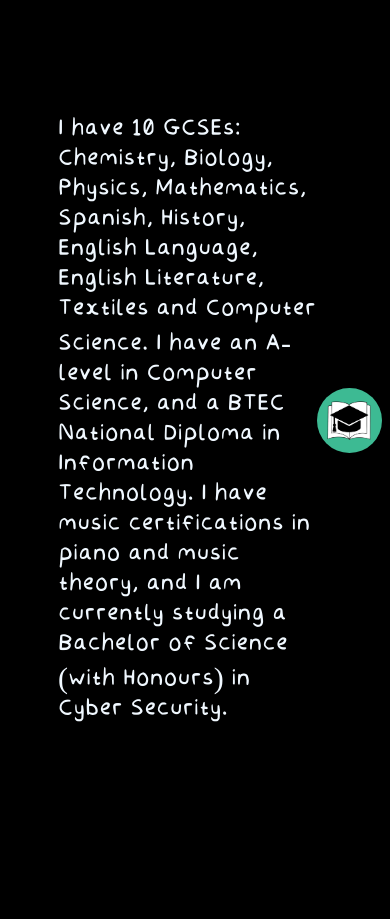
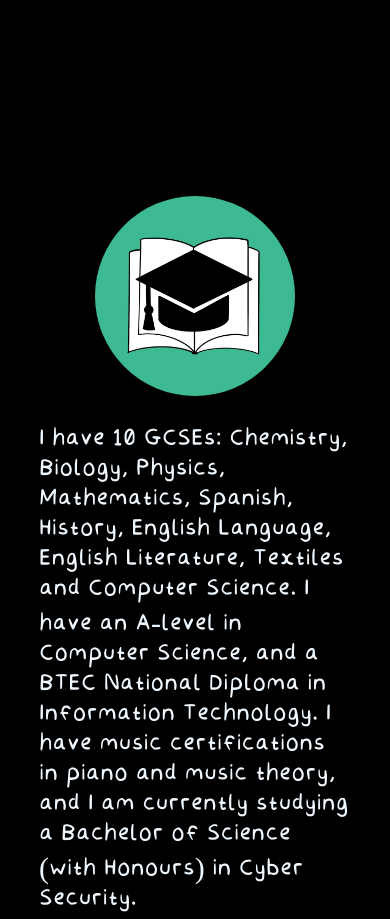
Before and after one commit to Mc-Colour/Level-4-Web-Dev-Assignment, a plain HTML site: page index.html in a window 390 px wide. Shown: the part 1705-2624 px from the top of the page. Drawn offline with nearby package versions, Linux system fonts and the light colour scheme.

Commit message:
made the about content mobile friendly (finished)

```diff
--- a/index.html
+++ b/index.html
@@ -44,12 +44,12 @@
                 contact with me or report bugs.</p>
         </div>
         <div id="education" class="mainBodySections">
-            <p class="paragraphs">I have 10 GCSEs: Chemistry, Biology, Physics, Mathematics, Spanish, History, English Language,
+            <p id="eduPara" class="paragraphs">I have 10 GCSEs: Chemistry, Biology, Physics, Mathematics, Spanish, History, English Language,
                 English Literature, Textiles and Computer Science. I have an A-level in Computer Science, and a BTEC National Diploma
                 in Information Technology. I have music certifications in piano and music theory, and I am currently studying a
                 Bachelor of Science (with Honours) in Cyber Security.
             </p>
-            <img class="logo" src="src/images/education.JPG" alt="Education logo - a mortarboard hat infront of an open book">
+            <img id="eduLogo" class="logo" src="src/images/education.JPG" alt="Education logo - a mortarboard hat infront of an open book">
         </div>
         <div id="skills" class="mainBodySections">
             <img class="logo" src="src/images/skills.PNG" alt="Skills logo - a wrench inside a cog">
--- a/styles/mobile.css
+++ b/styles/mobile.css
@@ -1,15 +1,26 @@
 @media only screen and (max-width: 1000px) {
     .mainBodySections {
         display: flex;
+        flex-direction: column;
         align-items: center;
         justify-content: space-evenly;
-        padding-left: 50px;
+        padding-left: 5vh;
         padding-bottom: 20vh;
     }
     .paragraphs{
         font-size: 30px;
-        width: 100vw;
-        flex-direction: column;
+        width: 80vw;
+        padding-right: 5vh;
+    }
+    .logo{
+        margin-right: 5vh;
+        width:200px;
+    }
+    #eduPara {
+        order: 2;
+    }
+    #eduLogo {
+        order: 1;
     }
 
 }
```
